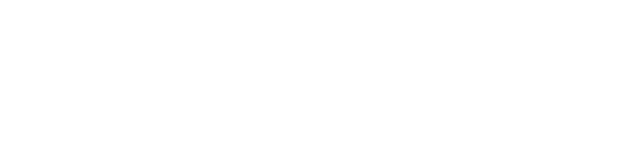
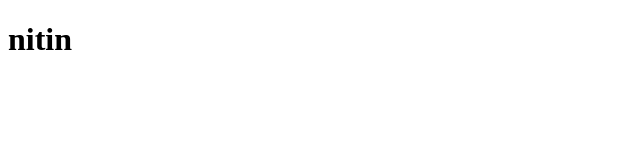
Before and after one commit to Nitinkushwah11/localRepo, a plain HTML site: page index.html in a window 1280 px wide. Shown: the whole page, without its empty margins (0-640 px from the left). Drawn offline with Linux system fonts and the light colour scheme.

Commit message:
add a heading tag

```diff
--- a/index.html
+++ b/index.html
@@ -6,6 +6,7 @@
     <title>Document</title>
 </head>
 <body>
+    <h1>nitin</h1>
 
 </body>
 </html>
```
